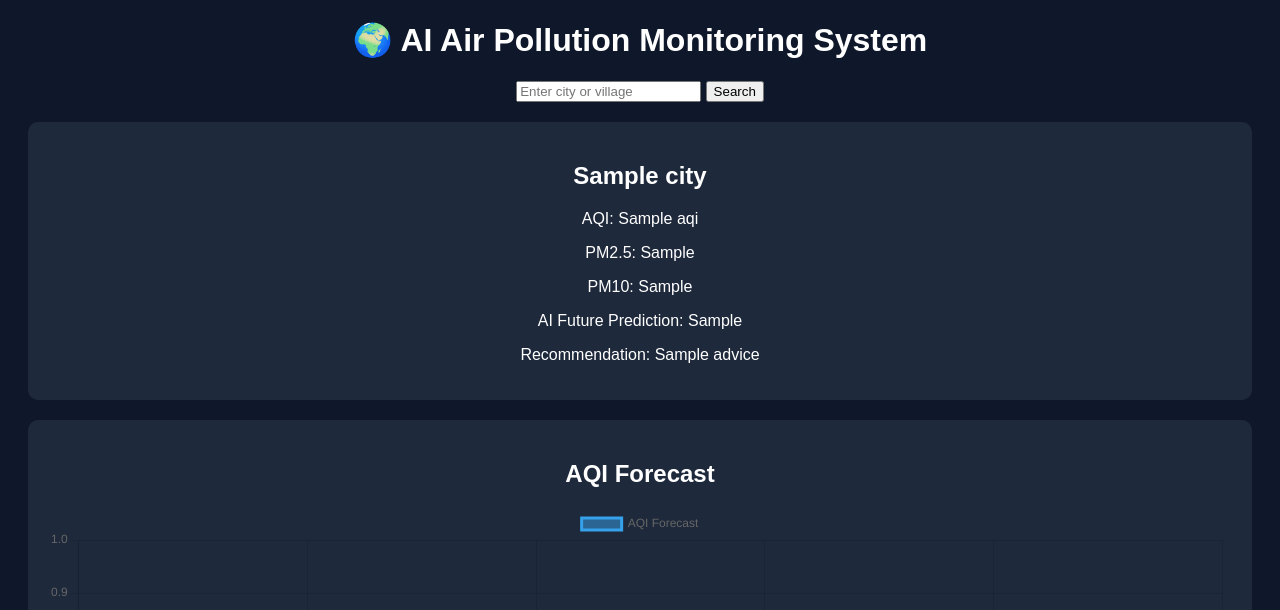
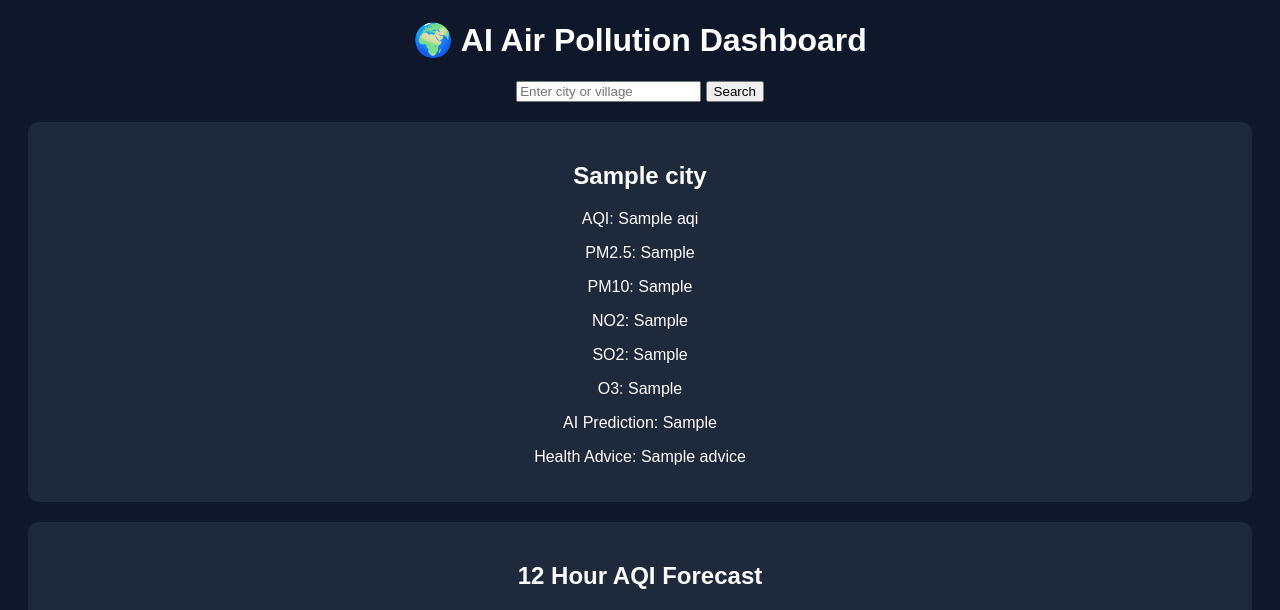
Before and after one commit to beastkiller0498-hue/Air-Pollution-AI, a Flask app: template air_pollution_website/templates/index.html in a window 1280 px wide. Shown: the top 610 px of the page. Run offline with Flask 3, Linux system fonts and the light colour scheme; the template is opened without the code that fills it: most values are stand-ins (such as "Sample title", 1, 10 or a date in 2020).

Commit message:
Update index.html

```diff
--- a/air_pollution_website/templates/index.html
+++ b/air_pollution_website/templates/index.html
@@ -32,11 +32,13 @@ border-radius:10px;
 
 <body>
 
-<h1>🌍 AI Air Pollution Monitoring System</h1>
+<h1>🌍 AI Air Pollution Dashboard</h1>
 
 <form method="POST">
+
 <input type="text" name="city" placeholder="Enter city or village">
 <button type="submit">Search</button>
+
 </form>
 
 {% if city %}
@@ -48,18 +50,20 @@ border-radius:10px;
 <p>AQI: {{aqi}}</p>
 
 <p>PM2.5: {{pm25}}</p>
+<p>PM10: {{pm10}}</p>
+<p>NO2: {{no2}}</p>
+<p>SO2: {{so2}}</p>
+<p>O3: {{o3}}</p>
 
-<p>PM10: {{pm10}}</p>
+<p>AI Prediction: {{ai_prediction}}</p>
 
-<p>AI Future Prediction: {{future_ai}}</p>
-
-<p>Recommendation: {{advice}}</p>
+<p>Health Advice: {{advice}}</p>
 
 </div>
 
 <div class="card">
 
-<h2>AQI Forecast</h2>
+<h2>12 Hour AQI Forecast</h2>
 
 <canvas id="aqiChart"></canvas>
 
@@ -70,9 +74,9 @@ var ctx=document.getElementById('aqiChart');
 new Chart(ctx,{
 type:'line',
 data:{
-labels:["1h","2h","3h","4h","5h","6h"],
+labels:["1","2","3","4","5","6","7","8","9","10","11","12"],
 datasets:[{
-label:'AQI Forecast',
+label:"AQI Forecast",
 data:{{forecast}},
 borderWidth:3
 }]
@@ -102,5 +106,4 @@ L.tileLayer('https://{s}.tile.openstreetmap.org/{z}/{x}/{y}.png').addTo(map);
 {% endif %}
 
 </body>
-
 </html>
```
